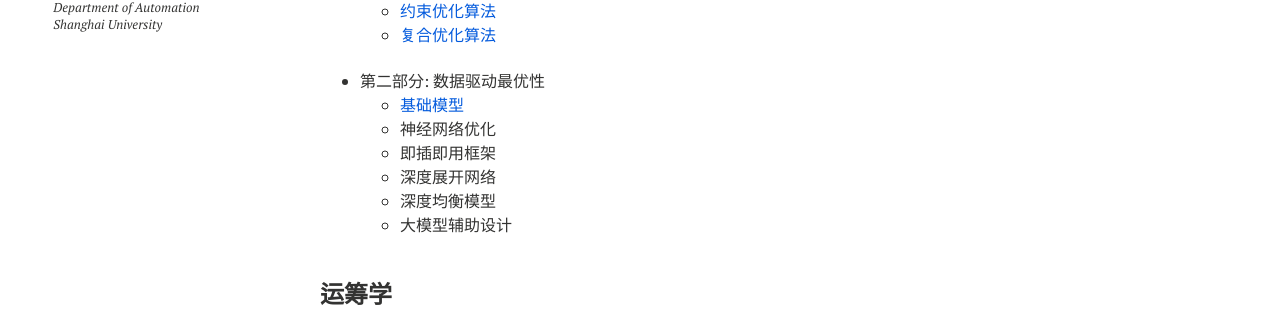
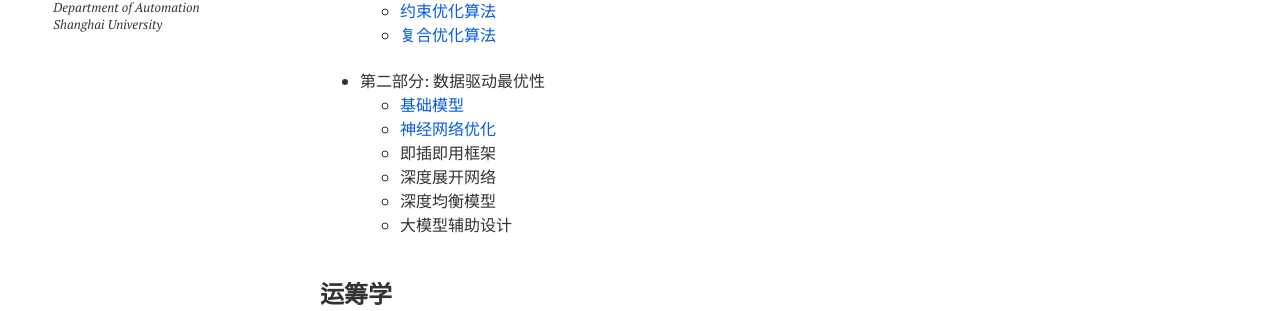
Before and after one commit to xianchaoxiu/xianchaoxiu.github.io, a Jekyll site: the page built from teaching/index.md, in a window 1280 px wide. Shown: the part 274-585 px from the top of the page. Built offline with Jekyll 4.4.1, drawn with Linux system fonts in a browser that asks for light colours; nearby versions of some CDN libraries.

Commit message:
Update index.md

```diff
--- a/teaching/index.md
+++ b/teaching/index.md
@@ -21,7 +21,7 @@ share: false
 
 - 第二部分: 数据驱动最优性 <br>
   - <a href="../teaching/现代优化方法/基础模型.pdf" class="textlink" target="_blank">基础模型 </a> <br>
-  - 神经网络优化 <br>
+  - <a href="../teaching/现代优化方法/神经网络优化.pdf" class="textlink" target="_blank">神经网络优化 </a>  <br>
   - 即插即用框架 <br>
   - 深度展开网络 <br>
   - 深度均衡模型 <br>
```
